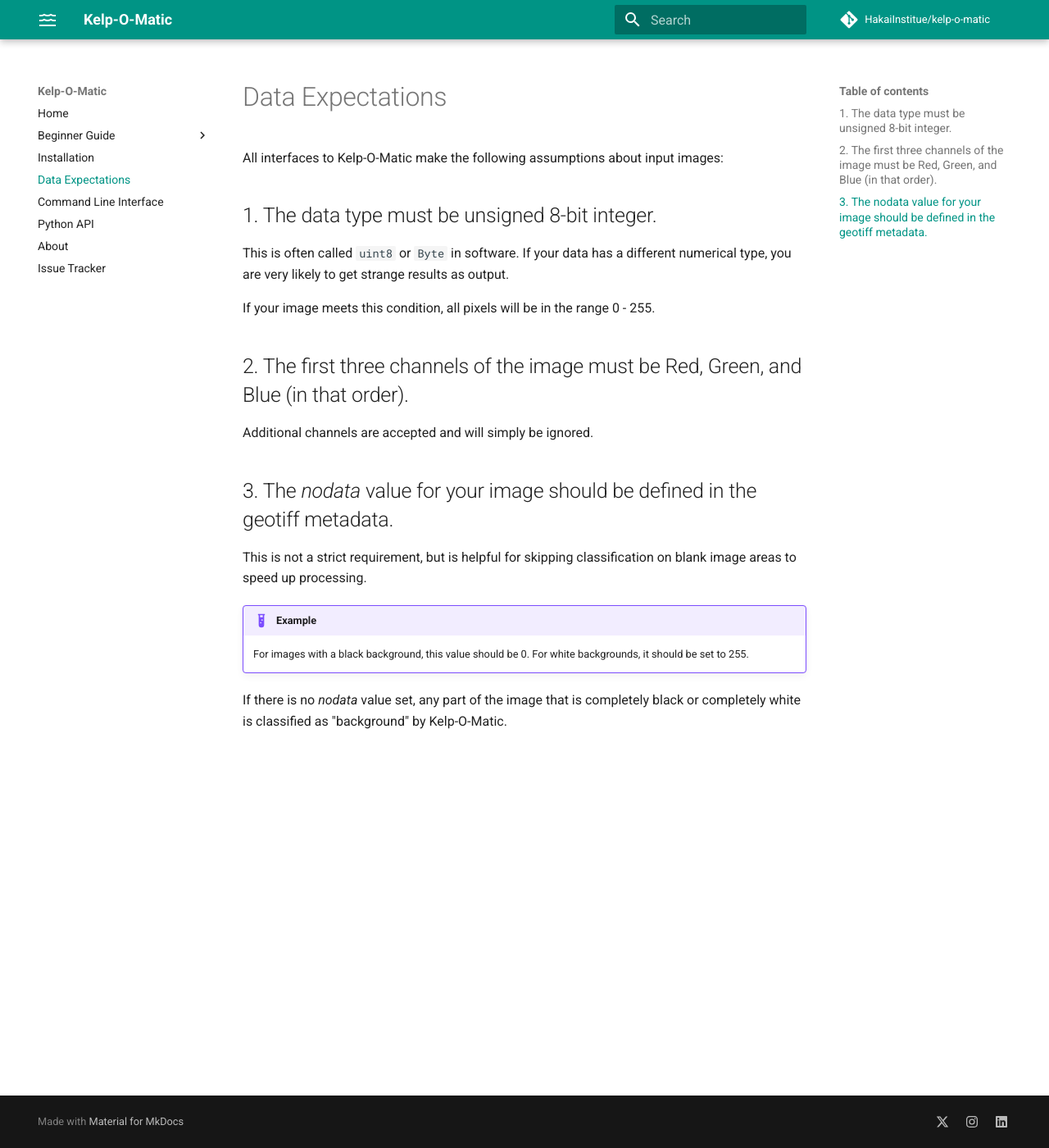
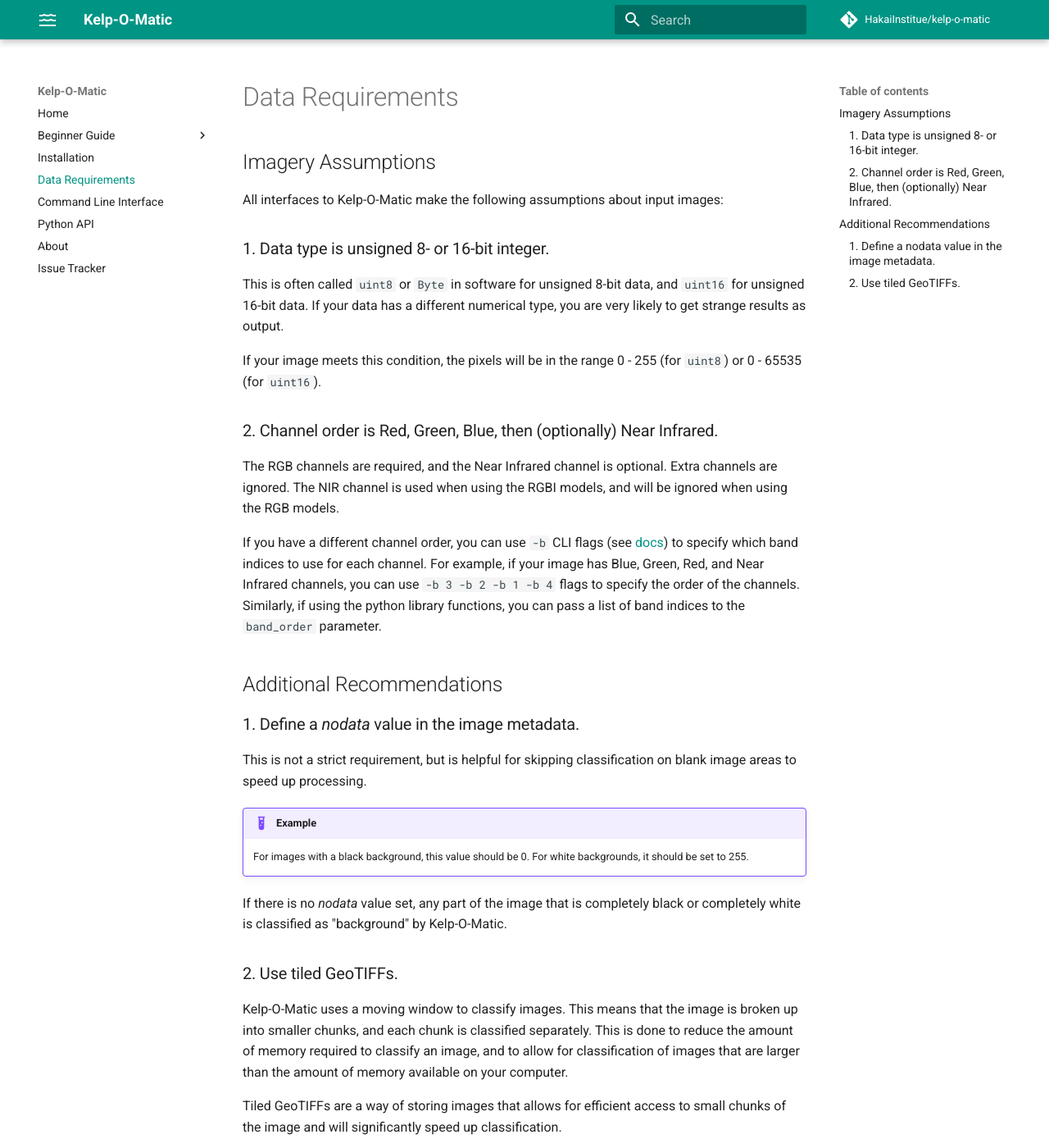
Before and after one commit to HakaiInstitute/kelp-o-matic, an MkDocs documentation site: the page built from docs/expectations.md, in a window 1280 px wide and 1400 px high. Shown: the whole window at 82% size. Built offline with MkDocs 1.6.1 and Material for MkDocs 9.7.7, drawn with Linux system fonts in a browser that asks for light colours; comment, search, counter and statistics services are not loaded.

Commit message:
Update data expectations docs (#96)
Fixes #92

```diff
--- a/docs/expectations.md
+++ b/docs/expectations.md
@@ -1,26 +1,51 @@
-# Data Expectations
+# Data Requirements
+
+## Imagery Assumptions
 
 All interfaces to Kelp-O-Matic make the following assumptions about input images:
 
-## 1. The data type must be unsigned 8-bit integer.
+### 1. Data type is unsigned 8- or 16-bit integer.
 
-This is often called `uint8` or `Byte` in software. If your data has a different numerical type,
+This is often called `uint8` or `Byte` in software for unsigned 8-bit data, and
+`uint16` for unsigned 16-bit data. If your data has a different numerical type,
 you are very likely to get strange results as output.
 
-If your image meets this condition, all pixels will be in the range 0 - 255.
+If your image meets this condition, the pixels will be in the range 0 - 255
+(for `uint8`) or 0 - 65535 (for `uint16`).
 
-## 2. The first three channels of the image must be Red, Green, and Blue (in that order).
+### 2. Channel order is Red, Green, Blue, then (optionally) Near Infrared.
 
-Additional channels are accepted and will simply be ignored.
+The RGB channels are required, and the Near Infrared channel is optional. Extra channels
+are ignored. The NIR channel is used when using the RGBI models, and will be ignored
+when using the RGB models.
 
-## 3. The *nodata* value for your image should be defined in the geotiff metadata.
+If you have a different channel order, you can use `-b` CLI flags (see [docs](cli.md))
+to specify which band indices to use for each channel. For example, if your image has
+Blue, Green, Red, and Near Infrared channels, you can use `-b 3 -b 2 -b 1 -b 4` flags
+to specify the order of the channels. Similarly, if using the python library functions,
+you can pass a list of band indices to the `band_order` parameter.
 
-This is not a strict requirement, but is helpful for skipping classification on blank image areas to
-speed up processing.
+## Additional Recommendations
+
+### 1. Define a *nodata* value in the image metadata.
+
+This is not a strict requirement, but is helpful for skipping classification on blank
+image areas to speed up processing.
 
 !!! example
     For images with a black background, this value should be 0.
     For white backgrounds, it should be set to 255.
 
-If there is no *nodata* value set, any part of the image that is completely black or completely
-white is classified as "background" by Kelp-O-Matic.
+If there is no *nodata* value set, any part of the image that is completely black or
+completely white is classified as "background" by Kelp-O-Matic.
+
+### 2. Use tiled GeoTIFFs.
+
+Kelp-O-Matic uses a moving window to classify images. This means that the image is
+broken up into smaller chunks, and each chunk is classified separately. This is done
+to reduce the amount of memory required to classify an image, and to allow for
+classification of images that are larger than the amount of memory available on your
+computer.
+
+Tiled GeoTIFFs are a way of storing images that allows for efficient access to small
+chunks of the image and will significantly speed up classification.
--- a/mkdocs.yml
+++ b/mkdocs.yml
@@ -11,7 +11,7 @@
     - Running the Segmentation Tool: beginner_guide/execution.md
     - Post-Processing: beginner_guide/post_processing.md
   - Installation: installation.md
-  - Data Expectations: expectations.md
+  - Data Requirements: expectations.md
   - Command Line Interface: cli.md
   - Python API: python_lib.md
   - About: about.md
```
